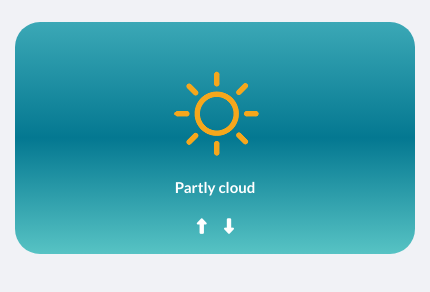
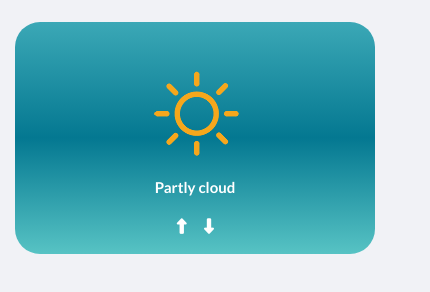
Before and after one commit to romel1898/Weather-app, a plain HTML site: page index.html in a window 390 px wide. Shown: the part 182-474 px from the top of the page, 430 px wide, since content can reach past the window. Drawn offline with nearby package versions, Linux system fonts and the light colour scheme; some icons are missing.

Commit message:
Update styles.css

```diff
--- a/css/styles.css
+++ b/css/styles.css
@@ -86,3 +86,8 @@ content: " \f175 ";
  font-size: 15px;
  padding:5px;
 }
+@media (max-width: 600px) {
+   .weather-card{
+    width:100%;
+  }
+}
```
